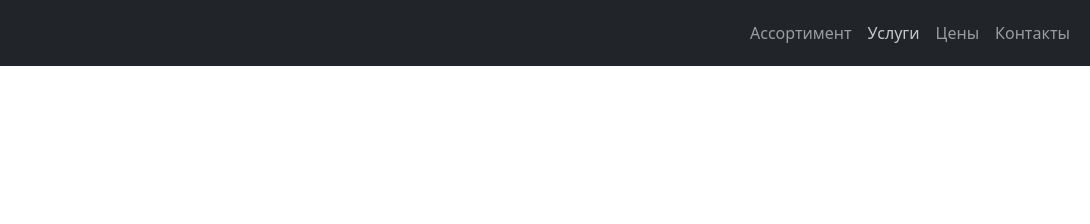
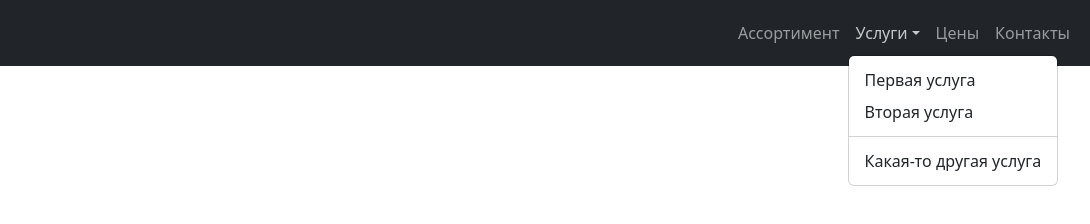
Before and after one commit to Akigis/Fa-Cup-Coffee, a plain HTML site: page index.html in a window 1280 px wide. Both pictures are taken after a click on the button "Услуги". Shown: the full height of the page, 190-1280 px from the left. Drawn offline with nearby package versions, Linux system fonts and the light colour scheme.

Commit message:
Add files via upload

```diff
--- a/index.html
+++ b/index.html
@@ -8,6 +8,7 @@
     <meta name="viewport" content="width=device-width, initial-scale=1, shrink-to-fit=no">
     <!-- Bootstrap CSS v5.2.0-beta1 -->
     <link rel="stylesheet" href="https://cdn.jsdelivr.net/npm/bootstrap@5.2.0-beta1/dist/css/bootstrap.min.css" integrity="sha384-0evHe/X+R7YkIZDRvuzKMRqM+OrBnVFBL6DOitfPri4tjfHxaWutUpFmBp4vmVor" crossorigin="anonymous">
+    <link rel="stylesheet" href="css/__custom.css">
 </head>
 
 <body>
@@ -25,8 +26,16 @@
                     <li class="nav-item">
                         <a class="nav-link" href="#">Ассортимент</a>
                     </li>
-                    <li class="nav-item">
-                        <a class="nav-link" href="#">Услуги</a>
+                    <li class="nav-item dropdown dropdown-bg">
+                        <a class="nav-link dropdown-toggle" href="#" id="navbarDropdown" role="button" data-bs-toggle="dropdown" aria-expanded="false">Услуги</a>
+                        <ul class="dropdown-menu" aria-labelledby="navbarDropdown">
+                            <li><a class="dropdown-item" href="#">Первая услуга</a></li>
+                            <li><a class="dropdown-item" href="#">Вторая услуга</a></li>
+                            <li>
+                                <hr class="dropdown-divider">
+                            </li>
+                            <li><a class="dropdown-item" href="#">Какая-то другая услуга</a></li>
+                        </ul>
                     </li>
                     <li class="nav-item">
                         <a class="nav-link" href="#">Цены</a>
```
